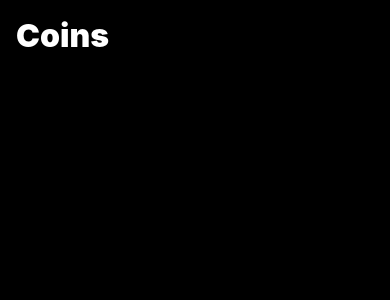
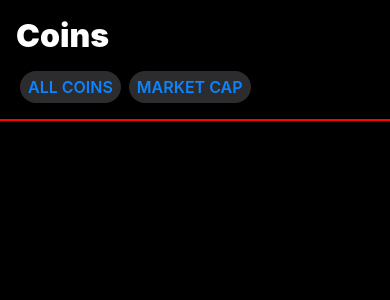
Before and after one commit to MSzalowski/Coins, a React Native app: screen / in a window 390 px wide. Shown: the top 300 px of the page. Built offline with nearby package versions, Linux system fonts and the light colour scheme.

Commit message:
feature: add actions to a header

```diff
--- a/src/components/AnimatedHeader.tsx
+++ /dev/null
@@ -1,28 +0,0 @@
-import React from 'react'
-import { View, Text, StyleSheet } from 'react-native'
-
-interface Props {
-  title: string
-}
-
-export default React.memo<Props>(({ title }) => (
-  <View style={styles.container}>
-    <Text style={styles.title}>{title}</Text>
-  </View>
-))
-
-const styles = StyleSheet.create({
-  container: {
-    position: 'absolute',
-    top: 0,
-    left: 0,
-    right: 0,
-    zIndex: 10,
-    padding: 16,
-  },
-  title: {
-    fontSize: 32,
-    fontWeight: '900',
-    color: '#fff',
-  },
-})
--- /dev/null
+++ b/src/components/Header/Button.tsx
@@ -0,0 +1,34 @@
+import React from 'react'
+import { Text, TouchableWithoutFeedback, StyleSheet, View } from 'react-native'
+
+export interface ButtonProps {
+  label: string
+  iconName?: string
+  onPress: () => void
+}
+
+export default React.memo<ButtonProps>(({ label, onPress }) => (
+  <TouchableWithoutFeedback onPress={onPress}>
+    <View style={styles.container}>
+      <Text style={styles.label}>{label.toUpperCase()}</Text>
+    </View>
+  </TouchableWithoutFeedback>
+))
+
+const styles = StyleSheet.create({
+  container: {
+    height: 32,
+    backgroundColor: '#2c2c2e',
+    borderRadius: 16,
+    marginHorizontal: 4,
+    paddingHorizontal: 4,
+    justifyContent: 'center',
+  },
+  label: {
+    margin: 4,
+    fontSize: 16,
+    lineHeight: 24,
+    fontWeight: '600',
+    color: '#0a84ff',
+  },
+})
--- /dev/null
+++ b/src/components/Header/index.tsx
@@ -0,0 +1,44 @@
+import React from 'react'
+import { View, Text, StyleSheet } from 'react-native'
+import Button, { ButtonProps } from './Button'
+
+interface Props {
+  title: string
+  actions?: ButtonProps[]
+}
+
+export default React.memo<Props>(({ title, actions }) => (
+  <View style={styles.container}>
+    <Text style={styles.title}>{title}</Text>
+    {actions && (
+      <View style={styles.actionsContainer}>
+        {actions.map((action, index) => (
+          <Button key={`${action.label}-${index}`} {...action} />
+        ))}
+      </View>
+    )}
+  </View>
+))
+
+const styles = StyleSheet.create({
+  container: {
+    position: 'absolute',
+    top: 0,
+    left: 0,
+    right: 0,
+    zIndex: 10,
+    padding: 16,
+    borderBottomColor: 'red',
+    borderBottomWidth: 2,
+  },
+  title: {
+    fontSize: 32,
+    fontWeight: '900',
+    color: '#fff',
+  },
+  actionsContainer: {
+    marginTop: 16,
+    flexDirection: 'row',
+    flex: 1,
+  },
+})
--- a/src/components/index.ts
+++ b/src/components/index.ts
@@ -1 +1 @@
-export { default as AnimatedHeader } from './AnimatedHeader'
+export { default as Header } from './Header'
--- a/src/screens/Coins/index.tsx
+++ b/src/screens/Coins/index.tsx
@@ -1,13 +1,19 @@
 import React from 'react'
 import { useSafeAreaInsets } from 'react-native-safe-area-context'
 import { StyleSheet, View } from 'react-native'
-import { AnimatedHeader } from 'components'
+import { Header } from 'components'
 
 const Coins: React.FC = () => {
   const insets = useSafeAreaInsets()
   return (
     <View style={[styles.container, { marginTop: insets.top }]}>
-      <AnimatedHeader title="Coins" />
+      <Header
+        title="Coins"
+        actions={[
+          { label: 'all coins', onPress: console.log },
+          { label: 'market cap', onPress: console.log },
+        ]}
+      />
     </View>
   )
 }
```
